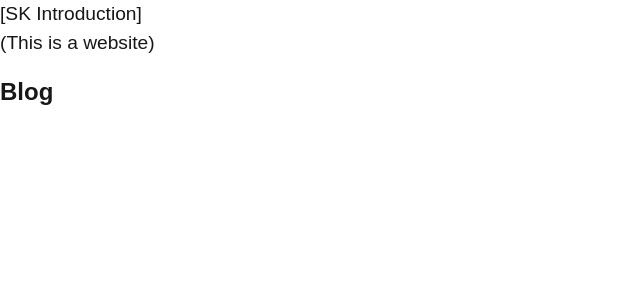
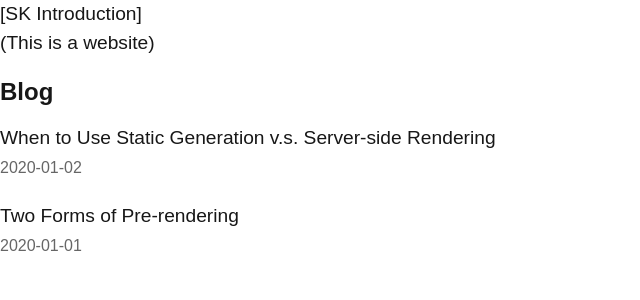
Before and after one commit to ygvbhy/next-blog, a Next.js app: page / in a window 1280 px wide. Shown: the top 300 px of the page, without its empty margins (0-640 px from the left). Built offline with nearby package versions, Linux system fonts and the light colour scheme.

Commit message:
getStaticProps를 이용한 포스트 리스트 나열

```diff
--- a/lib/post.ts
+++ b/lib/post.ts
@@ -15,7 +15,7 @@ export function getSortedPostsData() {
 
     return {
       id,
-      ...allPostsData(matterResult.data as { date: string; title: string }),
+      ...(matterResult.data as { date: string; title: string }),
     };
   });
 
--- a/pages/index.tsx
+++ b/pages/index.tsx
@@ -1,7 +1,21 @@
 import Head from "next/head";
 import homeStyle from "../styles/Home.module.css";
+import { getSortedPostsData } from "@/lib/post";
 
-export default function Home() {
+export const getStaticProps = async () => {
+  const allPostsData = getSortedPostsData();
+  return {
+    props: {
+      allPostsData,
+    },
+  };
+};
+
+function Home({
+  allPostsData,
+}: {
+  allPostsData: { date: string; title: string; id: string }[];
+}) {
   return (
     <>
       <Head>
@@ -15,9 +29,17 @@ export default function Home() {
       <section className={`${homeStyle.headingMd} ${homeStyle.padding1px}`}>
         <h2 className={homeStyle.headingLg}>Blog</h2>
         <ul className={homeStyle.list}>
-          <li></li>
+          {allPostsData.map(({ id, date, title }) => (
+            <li className={homeStyle.listItem} key={id}>
+              <a href="">{title}</a>
+              <br />
+              <small className={homeStyle.lightText}>{date}</small>
+            </li>
+          ))}
         </ul>
       </section>
     </>
   );
 }
+
+export default Home;
```
